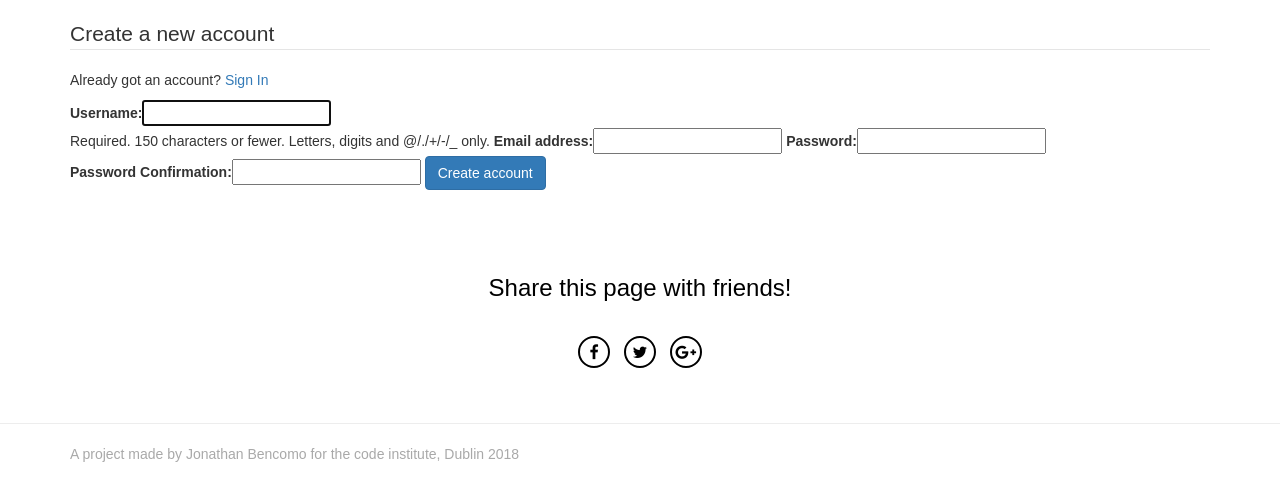
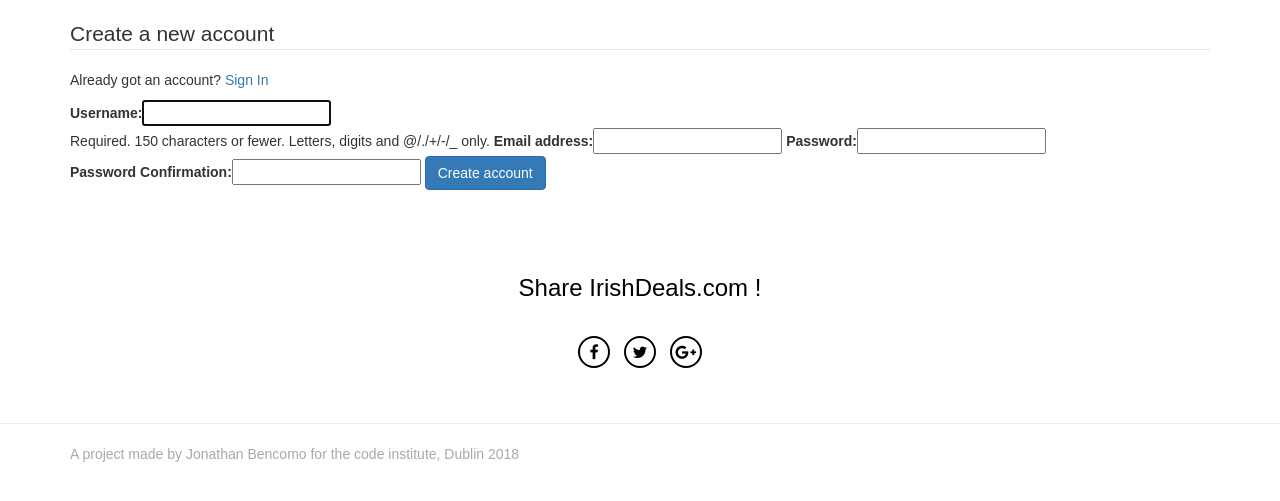
Before and after one commit to Bencomo/irishdeals, a Django app: page /accounts/register/ in a window 1280 px wide. Shown: the part 127-628 px from the top of the page. Run offline with Django 3.2, Linux system fonts and the light colour scheme; some libraries are stand-ins or nearby versions.

Commit message:
minor style changes

```diff
--- a/static/css/custom.css
+++ b/static/css/custom.css
@@ -73,7 +73,7 @@
   }
 
   .follow-us {
-    font-size: 32px;
+    font-size: 28px;
     color: #000000;
   }
 
--- a/templates/base.html
+++ b/templates/base.html
@@ -71,7 +71,7 @@
     <section class="social-form">
         <div class="container follow-us-container">
             <div class="text-center follow-us">
-                <h3>Share this page with friends!</h3>
+                <h3>Share IrishDeals.com !</h3>
             </div>
             <br />
             <div class="text-center">
```
